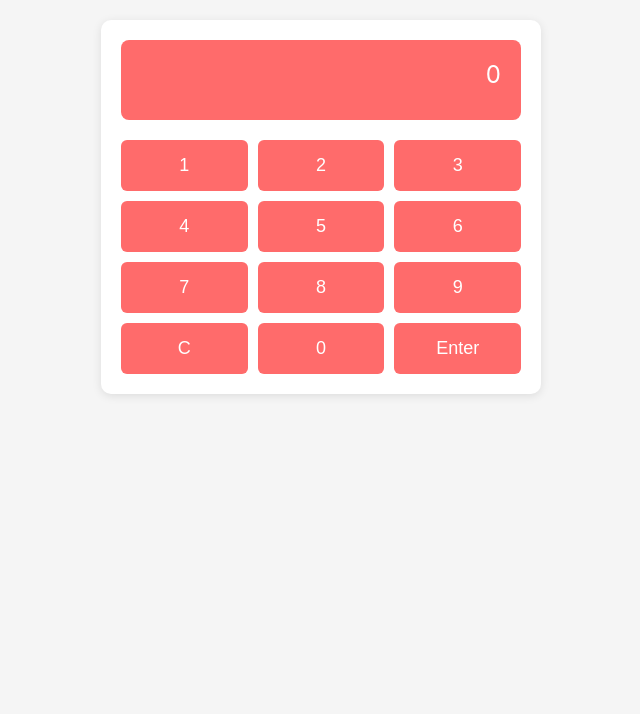
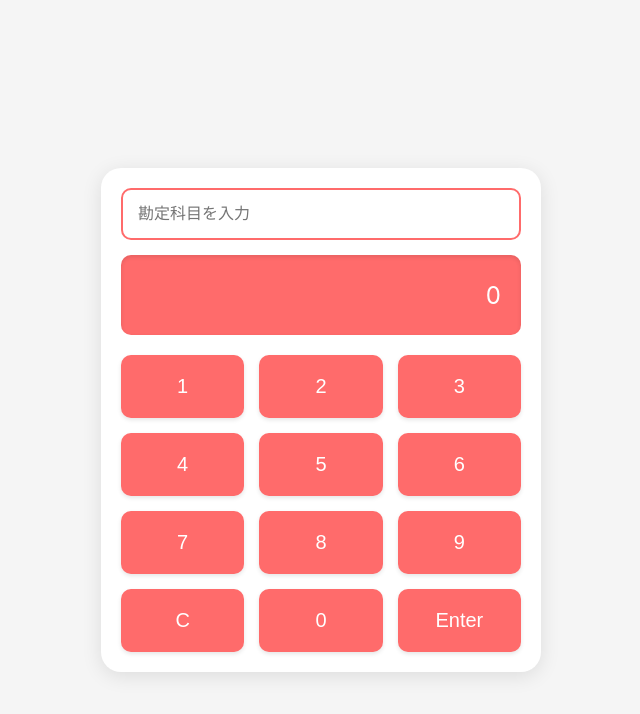
Before and after one commit to hiromu47/simple-calculator, a plain HTML site: page index.html in a window 1280 px wide. Shown: the whole page, without its empty margins (319-959 px from the left). Drawn offline with Linux system fonts and the light colour scheme.

Commit message:
Update index.html

```diff
--- a/index.html
+++ b/index.html
@@ -13,14 +13,29 @@
             padding: 20px;
             font-family: -apple-system, BlinkMacSystemFont, sans-serif;
             background-color: #f5f5f5;
+            min-height: 100vh;
+            display: flex;
+            justify-content: center;
+            align-items: center;
         }
         #calculator {
             background: white;
+            border-radius: 20px;
+            padding: 20px;
+            box-shadow: 0 4px 20px rgba(0,0,0,0.1);
+            width: 100%;
+            max-width: 400px;
+        }
+        #category {
+            width: 100%;
+            padding: 15px;
+            margin-bottom: 15px;
+            border: 2px solid #ff6b6b;
             border-radius: 10px;
-            padding: 20px;
-            box-shadow: 0 2px 10px rgba(0,0,0,0.1);
-            max-width: 400px;
-            margin: 0 auto;
+            font-size: 16px;
+            box-sizing: border-box;
+            background: #fff;
+            color: #333;
         }
         #display {
             background: #ff6b6b;
@@ -28,32 +43,40 @@
             padding: 20px;
             font-size: 24px;
             text-align: right;
-            border-radius: 8px;
+            border-radius: 10px;
             margin-bottom: 20px;
             min-height: 40px;
+            display: flex;
+            justify-content: flex-end;
+            align-items: center;
+            box-shadow: inset 0 2px 4px rgba(0,0,0,0.1);
         }
         .keypad {
             display: grid;
             grid-template-columns: repeat(3, 1fr);
-            gap: 10px;
+            gap: 15px;
         }
         button {
             background: #ff6b6b;
             border: none;
             color: white;
-            padding: 15px;
-            font-size: 18px;
-            border-radius: 6px;
+            padding: 20px;
+            font-size: 20px;
+            border-radius: 10px;
             cursor: pointer;
             -webkit-tap-highlight-color: transparent;
+            box-shadow: 0 2px 4px rgba(0,0,0,0.1);
+            transition: all 0.2s ease;
         }
         button:active {
             background: #ff4757;
+            transform: scale(0.98);
         }
     </style>
 </head>
 <body>
     <div id="calculator">
+        <input type="text" id="category" placeholder="勘定科目を入力" />
         <div id="display">0</div>
         <div class="keypad">
             <button onclick="appendNumber(1)">1</button>
@@ -78,7 +101,7 @@
 
         function appendNumber(num) {
             currentNumber += num;
-            display.textContent = currentNumber;
+            display.textContent = Number(currentNumber).toLocaleString();
         }
 
         function clearDisplay() {
@@ -100,7 +123,7 @@
             display.textContent = total.toLocaleString();
         }
 
-        // PWA関連
+        // Service Workerの登録
         if ('serviceWorker' in navigator) {
             navigator.serviceWorker.register('service-worker.js')
                 .then(registration => {
```
